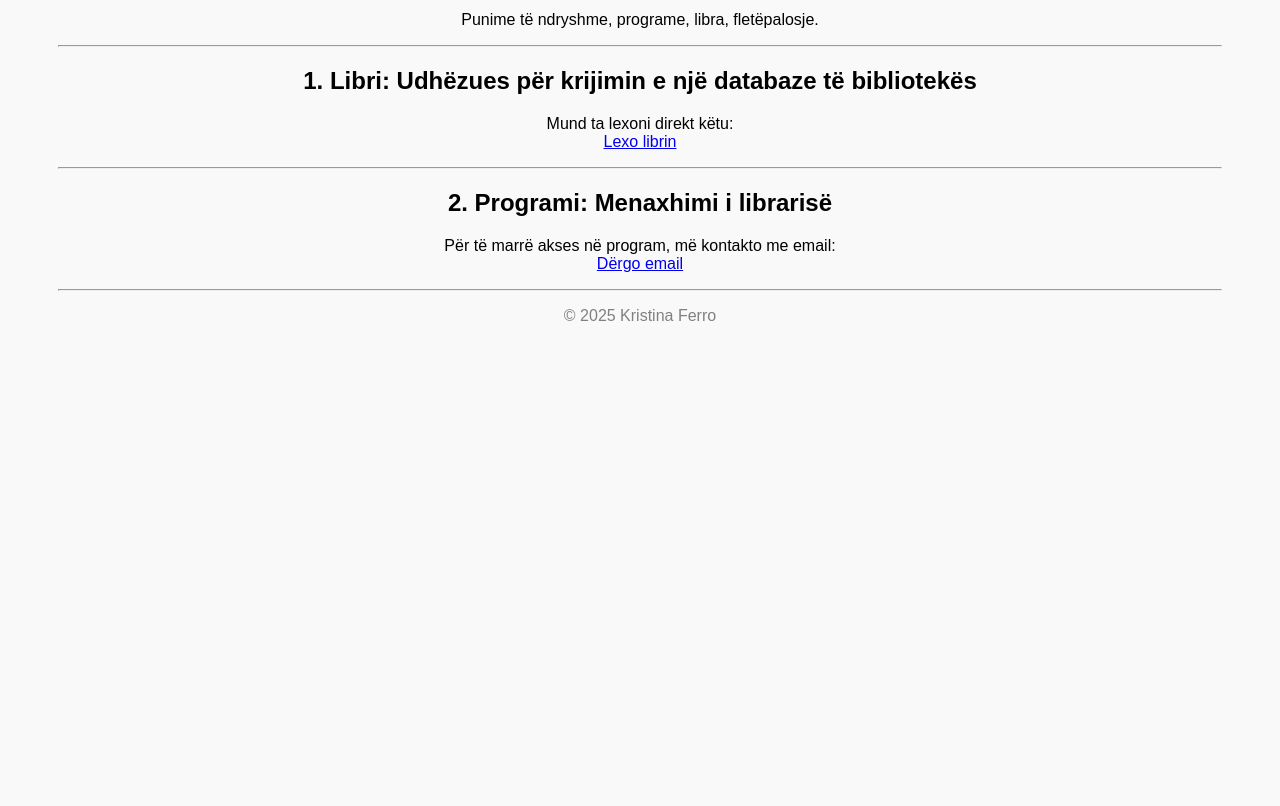
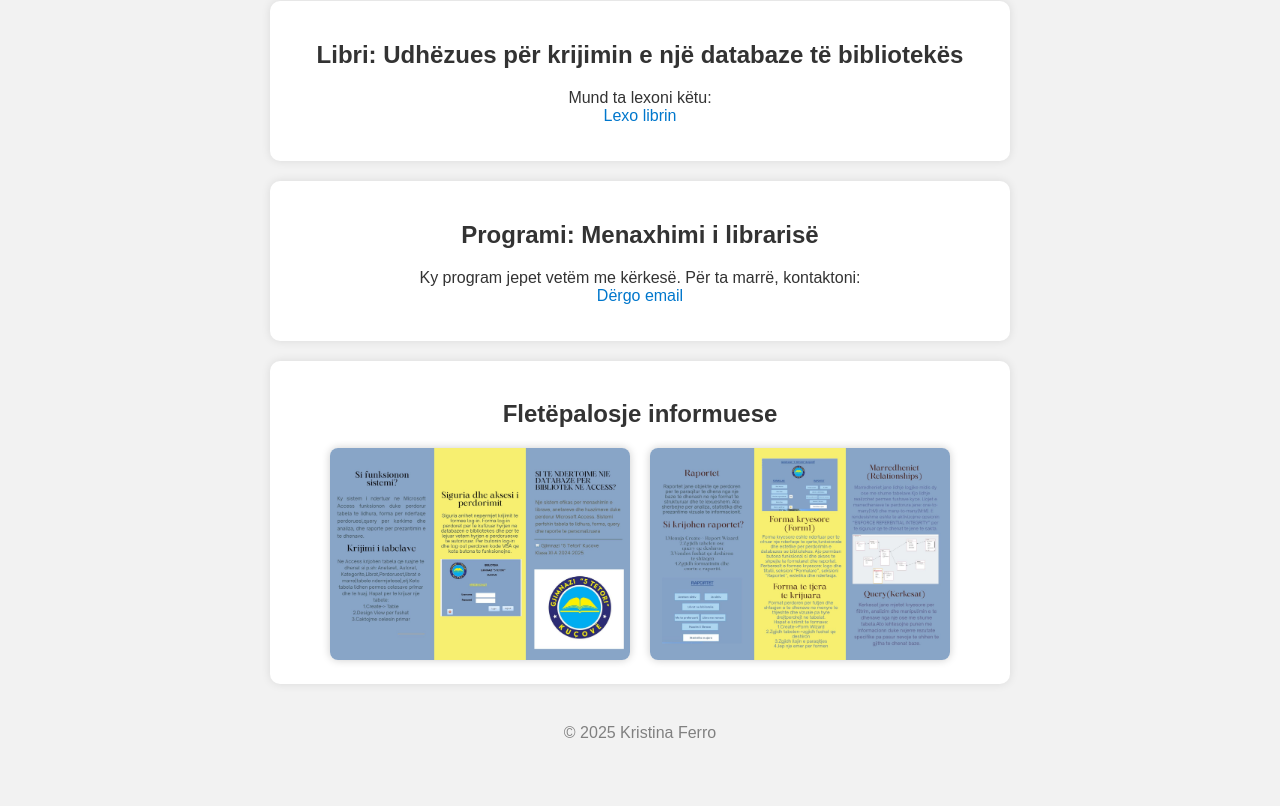
Before and after one commit to Kristina-Ferro/Punimet, a plain HTML site: page index.html in a window 1280 px wide. Shown: the part 127-933 px from the top of the page. Before the commit the page ends 800 px from the top, so only its background shows below. Drawn offline with Linux system fonts and the light colour scheme.

Commit message:
Update index.html

```diff
--- a/index.html
+++ b/index.html
@@ -3,34 +3,79 @@
 <head>
     <meta charset="UTF-8">
     <title>Punimet e mia</title>
+    <style>
+        body {
+            font-family: Arial, sans-serif;
+            background-color: #f2f2f2;
+            color: #333;
+            text-align: center;
+            padding: 40px;
+        }
+        h1 {
+            color: #005b96;
+        }
+        a {
+            color: #0077cc;
+            text-decoration: none;
+        }
+        .section {
+            background-color: #fff;
+            margin: 20px auto;
+            padding: 20px;
+            border-radius: 10px;
+            max-width: 700px;
+            box-shadow: 0 0 10px rgba(0,0,0,0.1);
+        }
+        .gallery {
+            display: flex;
+            justify-content: center;
+            gap: 20px;
+            flex-wrap: wrap;
+        }
+        .gallery img {
+            width: 300px;
+            border-radius: 8px;
+            transition: transform 0.3s;
+            box-shadow: 0 0 8px rgba(0,0,0,0.2);
+        }
+        .gallery img:hover {
+            transform: scale(1.05);
+        }
+    </style>
 </head>
-<body style="font-family: Arial; text-align: center; padding: 50px; background-color: #f9f9f9;">
+<body>
+
     <h1>Punimet e mia</h1>
-    <p>Punime të ndryshme, programe, libra, fletëpalosje.</p>
 
-    <hr>
+    <div class="section">
+        <h2>Libri: Udhëzues për krijimin e një databaze të bibliotekës</h2>
+        <p>
+            Mund ta lexoni këtu:<br>
+            <a href="udhezues-biblioteke.pdf" target="_blank">Lexo librin</a>
+        </p>
+    </div>
 
-    <h2>1. Libri: Udhëzues për krijimin e një databaze të bibliotekës</h2>
-    <p>
-        Mund ta lexoni direkt këtu:<br>
-        <a href="udhezues-biblioteke.pdf" target="_blank">
-            Lexo librin
-        </a>
-    </p>
+    <div class="section">
+        <h2>Programi: Menaxhimi i librarisë</h2>
+        <p>
+            Ky program jepet vetëm me kërkesë. Për ta marrë, kontaktoni:<br>
+            <a href="mailto:gertaferro67@gmail.com?subject=Kerkese per programin">Dërgo email</a>
+        </p>
+    </div>
 
-    <hr>
+    <div class="section">
+        <h2>Fletëpalosje informuese</h2>
+        <div class="gallery">
+            <a href="Fletepalosje%201.jpg" target="_blank">
+                <img src="Fletepalosje%201.jpg" alt="Fletëpalosje 1">
+            </a>
+            <a href="Fletepalosje%202.jpg" target="_blank">
+                <img src="Fletepalosje%202.jpg" alt="Fletëpalosje 2">
+            </a>
+        </div>
+    </div>
 
-    <h2>2. Programi: Menaxhimi i librarisë</h2>
-    <p>
-        Për të marrë akses në program, më kontakto me email:
-        <br>
-        <a href="mailto:kristina@example.com?subject=Kerkese per programin">
-            Dërgo email
-        </a>
-    </p>
+    <p style="color: gray; margin-top: 40px;">&copy; 2025 Kristina Ferro</p>
 
-    <hr>
-
-    <p style="color: gray;">&copy; 2025 Kristina Ferro</p>
 </body>
 </html>
```
